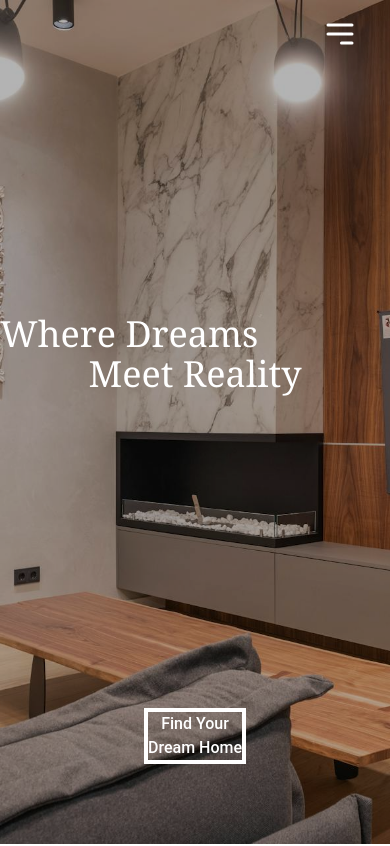
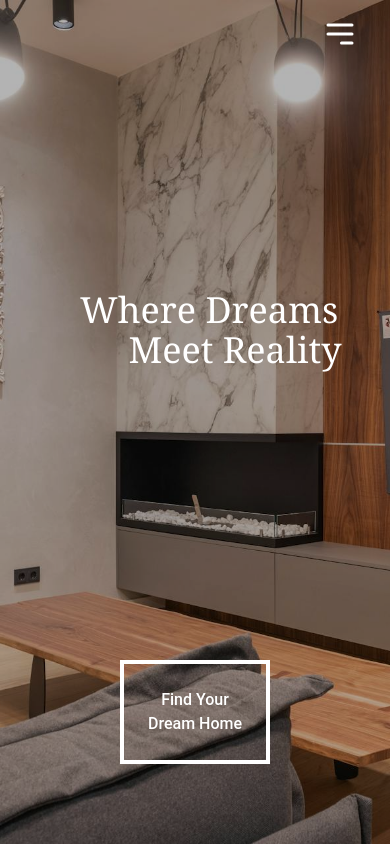
Before and after one commit to OmLanke/astravant69, a React (Vite) app: page / in a window 390 px wide. Shown: the top 846 px of the page. Built offline with nearby package versions, Linux system fonts and the light colour scheme.

Commit message:
home banner padding

```diff
--- a/src/Components/HomeBannerOne.jsx
+++ b/src/Components/HomeBannerOne.jsx
@@ -7,7 +7,7 @@ const HomeBannerOne = () => {
           className="relative bg-cover flex flex-col bg-center w-full h-screen"
           style={{ backgroundImage: "url('/hpbg.png')" }}
         >
-          <div className="flex flex-col my-auto text-4xl md:text-6xl lg:text-7xl lg:ml-64 md:ml-24 sm:ml-10 sm:text-5xl  text-white font-light justify-between font-medio">
+          <div className="flex flex-col my-auto text-4xl sm:text-5xl md:text-6xl lg:text-7xl ml-20 md:ml-24 lg:ml-64    text-white font-light justify-between font-medio">
             <h2
               className="font-serif "
               style={{
@@ -27,7 +27,7 @@ const HomeBannerOne = () => {
               Meet Reality
             </h2>
           </div>
-          <div className="lg:p-6 hover:bg-white transition duration-500 hover:text-black hover:cursor-pointer font-medium flex flex-col items-center justify-center text-white border border-[4px] mb-20 border-white mx-auto">
+          <div className="p-6 hover:bg-white transition duration-500 hover:text-black hover:cursor-pointer font-medium flex flex-col items-center justify-center text-white border-[4px] mb-20 border-white mx-auto">
             <p>Find Your</p>
             <p>Dream Home</p>
           </div>
```
